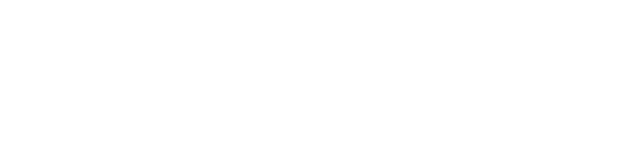
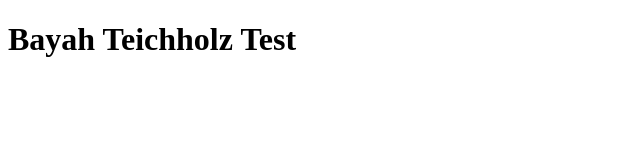
Before and after one commit to batyahteichholz/my-repo, a plain HTML site: page index.html in a window 1280 px wide. Shown: the whole page, without its empty margins (0-640 px from the left). Drawn offline with Linux system fonts and the light colour scheme.

Commit message:
Update index.html

```diff
--- a/index.html
+++ b/index.html
@@ -6,6 +6,6 @@
     <title>Document</title>
 </head>
 <body>
-
+   <h1>Bayah Teichholz Test</h1>
 </body>
 </html>
```
